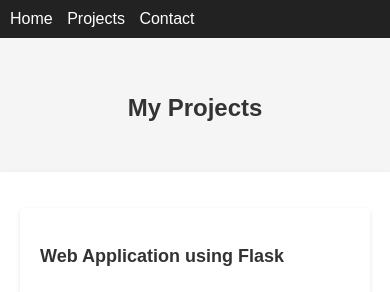
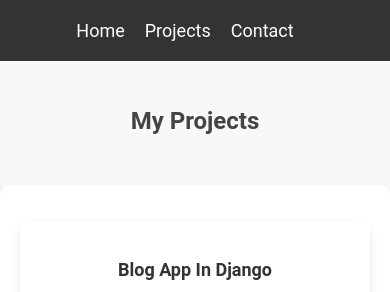
Before and after one commit to Sohaib-2/myportfolio-site, a Flask app: page /projects in a window 390 px wide. Shown: the top 292 px of the page. Run offline with Flask 3, Linux system fonts and the light colour scheme.

Commit message:
update styling

```diff
--- a/static/css/styles.css
+++ b/static/css/styles.css
@@ -2,158 +2,176 @@
 
 /* Global Styles */
 body {
-    font-family: Arial, sans-serif;
+    font-family: 'Roboto', sans-serif;
     margin: 0;
     padding: 0;
-    background-color: #f5f5f5; /* Updated background color */
-    color: #333333; /* Updated text color */
+    background-color: #f8f8f8;
+    color: #333333;
 }
 
 p {
     text-align: justify;
-    color: #666666; /* Updated text color */
+    color: #555555;
 }
 
 .profile {
     width: 200px;
     height: 200px;
     border-radius: 50%;
+    object-fit: cover;
 }
 
 .about {
     max-width: 800px;
     margin: 0 auto;
-    padding: 20px;
-    background-color: #ffffff; /* Updated background color */
-    box-shadow: 0 2px 5px rgba(0, 0, 0, 0.1); /* Updated box shadow */
+    padding: 30px;
+    background-color: #ffffff;
+    box-shadow: 0 5px 10px rgba(0, 0, 0, 0.1);
+    border-radius: 10px;
 }
 
 .container {
     max-width: 960px;
     margin: 0 auto;
     padding: 20px;
-    background-color: #ffffff; /* Updated background color */
-    box-shadow: 0 2px 5px rgba(0, 0, 0, 0.1); /* Updated box shadow */
+    background-color: #ffffff;
+    box-shadow: 0 5px 10px rgba(0, 0, 0, 0.1);
+    border-radius: 10px;
 }
 
 nav {
-    background-color: #222222; /* Updated background color */
+    background-color: #333333;
     color: #ffffff;
-    padding: 10px;
+    padding: 20px;
+    display: flex;
+    justify-content: center;
 }
 
 nav ul {
     list-style-type: none;
     margin: 0;
     padding: 0;
+    display: flex;
 }
 
 nav ul li {
-    display: inline;
-    margin-right: 10px;
+    margin-right: 20px;
 }
 
 nav ul li a {
     color: #ffffff;
     text-decoration: none;
+    font-size: 18px;
+    transition: color 0.3s ease;
+}
+
+nav ul li a:hover {
+    color: #fcbf49;
 }
 
 header {
     text-align: center;
-    padding: 40px 0;
+    padding: 30px 0;
 }
 
 h1 {
-    font-size: 36px;
-    margin-bottom: 10px;
-    color: #333333; /* Updated text color */
+    font-size: 32px;
+    margin-bottom: 20px;
+    color: #444444;
 }
 
 h2 {
-    font-size: 24px;
-    margin-bottom: 10px;
-    color: #444444; /* Updated text color */
+    font-size: 26px;
+    margin-bottom: 15px;
+    color: #555555;
 }
 
 h3 {
     font-size: 20px;
     margin-bottom: 10px;
-    color: #444444; /* Updated text color */
+    color: #666666;
+    text-align: center;
 }
 
-p {
-    margin-bottom: 20px;
-    color: #666666; /* Updated text color */
+a {
+    color: #fcbf49;
+    text-decoration: none;
 }
 
 a.btn {
     display: inline-block;
-    padding: 10px 20px;
-    background-color: #333333; /* Updated background color */
+    padding: 12px 24px;
+    background-color: #fcbf49;
     color: #ffffff;
     text-decoration: none;
-    margin-right: 10px;
     border-radius: 5px;
+    transition: background-color 0.3s ease;
 }
 
 a.btn:hover {
-    background-color: #555555; /* Updated background color */
+    background-color: #e58e26;
 }
 
 /* Specific Page Styles */
 
 /* index.html */
 #about {
-    margin-top: 30px;
+    margin-top: 50px;
+    display: flex;
+    align-items: center;
 }
 
 #about img {
-    width: 50px;
-    margin-right: 10px;
+    width: 70px;
+    margin-right: 20px;
     border-radius: 5px;
 }
 
 /* contact.html */
 #contact {
     text-align: center;
-    padding: 40px 0;
-    background-color: #ffffff; /* Updated background color */
+    padding: 80px 0;
+    background-color: #f8f8f8;
 }
 
 #contact p {
-    font-size: 18px;
+    font-size: 20px;
+    margin-bottom: 20px;
+    color: #555555;
 }
 
 #contact a {
-    color: #333333;
-    text-decoration: none;
+    color: #fcbf49;
+    text-decoration: underline;
 }
 
 /* projects.html */
 #projects ol {
     list-style-type: none;
     padding: 0;
+    display: grid;
+    grid-template-columns: repeat(auto-fit, minmax(300px, 1fr));
+    gap: 30px;
 }
 
 #projects li {
-    margin-bottom: 30px;
     padding: 20px;
-    background-color: #ffffff; /* Updated background color */
-    border-radius: 5px;
-    box-shadow: 0 2px 5px rgba(0, 0, 0, 0.1); /* Updated box shadow */
+    background-color: #ffffff;
+    box-shadow: 0 5px 10px rgba(0, 0, 0, 0.1);
+    border-radius: 10px;
 }
 
 #projects li h3 {
-    margin-bottom: 10px;
-    color: #333333; /* Updated text color */
+    margin-bottom: 15px;
+    color: #333333;
 }
 
 .dropdown-content {
     display: none;
     padding: 10px;
-    background-color: #f5f5f5; /* Updated background color */
+    background-color: #f8f8f8;
     border-radius: 5px;
-    box-shadow: 0 2px 5px rgba(0, 0, 0, 0.1); /* Updated box shadow */
+    box-shadow: 0 5px 10px rgba(0, 0, 0, 0.1);
     position: absolute;
     z-index: 1;
     text-align: left;
@@ -165,18 +183,21 @@ a.btn:hover {
 
 .dropdown-content p {
     margin-bottom: 10px;
+    color: #555555;
 }
 
 .dropdown-content a {
     display: block;
     margin-bottom: 5px;
+    color: #fcbf49;
+    text-decoration: none;
 }
 
 /* footer */
 footer {
-    background-color: #222222; /* Updated background color */
+    background-color: #333333;
     color: #ffffff;
-    padding: 10px;
+    padding: 20px;
     text-align: center;
 }
 
@@ -195,6 +216,16 @@ footer {
     }
 
     a.btn {
-        font-size: 14px;
+        font-size: 16px;
+    }
+
+    #about {
+        flex-direction: column;
+        align-items: flex-start;
+    }
+
+    #about img {
+        margin-right: 0;
+        margin-bottom: 20px;
     }
 }
--- a/templates/index.html
+++ b/templates/index.html
@@ -28,8 +28,9 @@
         </p>
         </div>
         <section id="about">
-            <h4> My skills in Python development </h4>
+
             <div class="container">
+                <div class="container" style="background-color: #bde0fe;"><h1> My skills in Python development </h1></div>
                 <h2>Web Application Development</h2>
                 <img src="static/images/html.png">
                 <img src="static/images/css.png">
--- a/templates/projects.html
+++ b/templates/projects.html
@@ -30,44 +30,67 @@
         <div class="container">
             <ol>
                 <li class="dropdown">
-                    <h3>Web Application using Flask</h3>
+                    <a href="http://django-blog.eu-north-1.elasticbeanstalk.com/"><h3>Blog App In Django</h3></a>
+                    <a href="http://django-blog.eu-north-1.elasticbeanstalk.com/"><img src="static/images/blog.JPG" style="width: 250px; height: 220px;"></a>
+                    <div class="dropdown-content">
+                        <p>A custom blogging app built in Django</p>
+                    </div>
+                </li>
+                <li class="dropdown">
+                    <a href="http://pythonstu.pythonanywhere.com/"><h3>Minimalistic ToDo App</h3></a>
+                    <a href="http://pythonstu.pythonanywhere.com/"><img src="static/images/todo.JPG" style="width: 250px; height: 220px;"></a>
+                    <div class="dropdown-content">
+                        <p>A minimalistic todo app in django</p>
+                    </div>
+                </li>
+                <li class="dropdown">
+                    <a href="/"><h3>Portfolio App</h3></a>
+                    <a href="/"><img src="static/images/flask.JPG" style="width: 250px; height: 220px;"></a>
                     <div class="dropdown-content">
                         <p>A portfolio web application developed using Flask framework.</p>
                     </div>
                 </li>
                  <li class="dropdown">
-                    <h3>Machine Learning</h3>
+                    <a href="https://www.kaggle.com/code/sohaibmaqsood/linreg-salary-prediction"><h3>Machine Learning</h3></a>
+                     <a href="https://www.kaggle.com/code/sohaibmaqsood/linreg-salary-prediction"><img src="static/images/ml.JPG" style="width: 250px; height: 220px;"></a>
                     <div class="dropdown-content">
                         <p>An analysis of a dataset and implementation of machine learning model on kaggle to derive insights and visualize the data.</p>
-                        <a target="_blank" href="https://www.kaggle.com/code/sohaibmaqsood/linreg-salary-prediction">Kaggle work</a>
                     </div>
                 </li>
                 <li class="dropdown">
-                    <h3>Data Analysis with Pandas</h3>
+                    <a href="https://chargenerator.streamlit.app/"><h3>OpenAi Web App</h3></a>
+                    <a href="https://chargenerator.streamlit.app/"><img src="static/images/char.JPG" style="width: 250px; height: 220px;" ></a>
                     <div class="dropdown-content">
-                        <p>An analysis of a dataset using Pandas library to derive insights and visualize the data.</p>
+                        <p>An fictional character generator.</p>
+
                     </div>
                 </li>
                 <li class="dropdown">
-                    <h3>Automation Scripts using Selenium</h3>
+                    <a href="https://chatbotui.streamlit.app/"><h3>An AI Bot with Memory</h3></a>
+                    <a href="https://chatbotui.streamlit.app/"><img src="static/images/membot.JPG" style="width: 250px; height: 220px;" ></a>
                     <div class="dropdown-content">
-                        <p>An automation script built with Selenium to perform repetitive tasks in a web application.</p>
+                        <p>A memory bot with login/signup authentication.</p>
                     </div>
                 </li>
                 <li class="dropdown">
-                    <h3>Automated Amazon price tracker</h3>
+                    <h3>Automation via SELENIUM</h3>
+                    <img src="static/images/cookieclicker.JPG" style="width: 250px; height: 220px;" >
                     <div class="dropdown-content">
-                        <p>An automation script used to track product price and send it to email automatically.</p>
+                        <p>An automation script built to play automatically, a game called cookie-clicker</p>
                     </div>
                 </li>
                 <li class="dropdown">
-                    <h3>Streamlit Web Apps</h3>
+                    <h3>A WebScraping script</h3>
+                    <img src="static/images/100mov.JPG" style="width: 250px; height: 220px;" >
                     <div class="dropdown-content">
-                        <p>An fictional character generator.</p>
-                        <a  target="_blank" href="https://chargenerator.streamlit.app/">Character Generator</a>
-                        <p>A memory bot with login/singup authentication.</p>
-                        <a target="_blank" href="https://chatbotui.streamlit.app/">Memorybot</a>
-
+                        <p>A script to scrape top 100 movies</p>
+                    </div>
+                </li>
+                <li class="dropdown">
+                    <h3>Amazon price tracker</h3>
+                    <img src="static/images/price.JPG" style="width: 250px; height: 220px;" >
+                    <div class="dropdown-content">
+                        <p>A python script to send an email to particular email-address when product price drops.</p>
                     </div>
                 </li>
             </ol>
```
